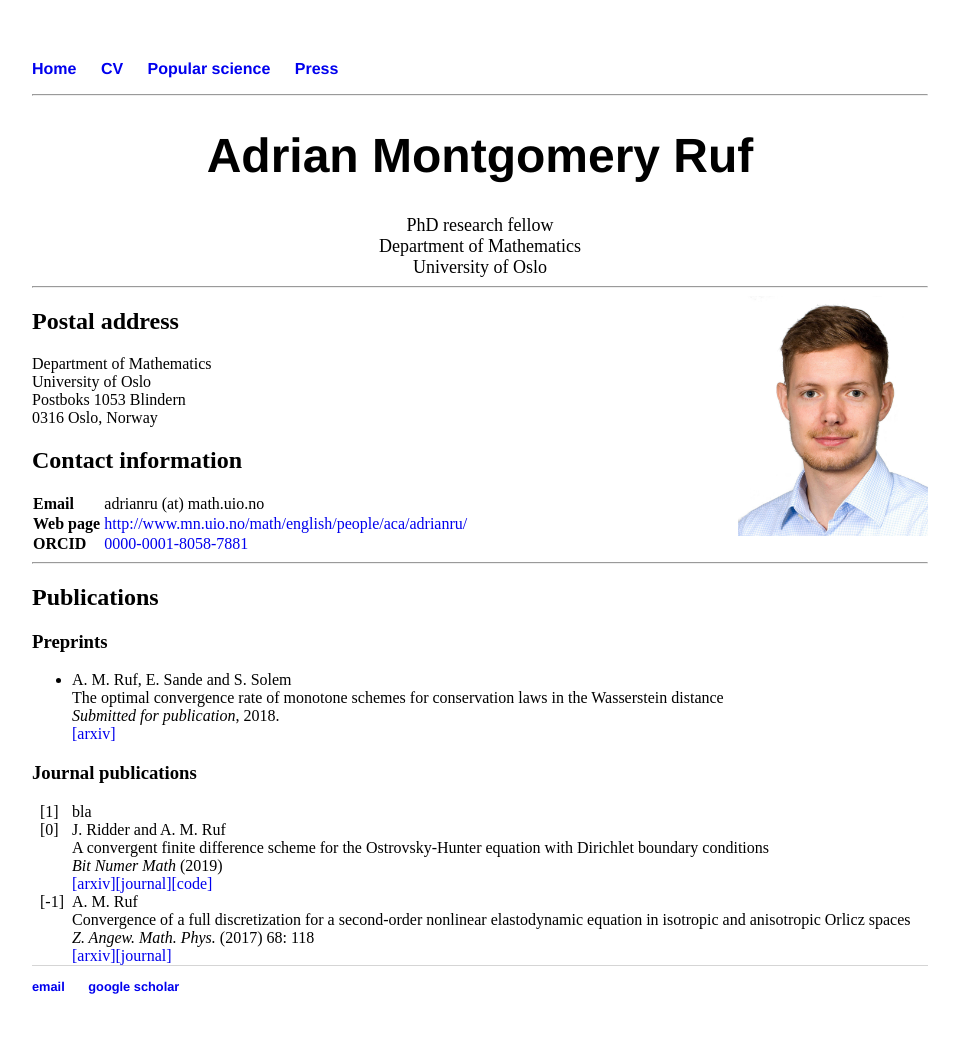
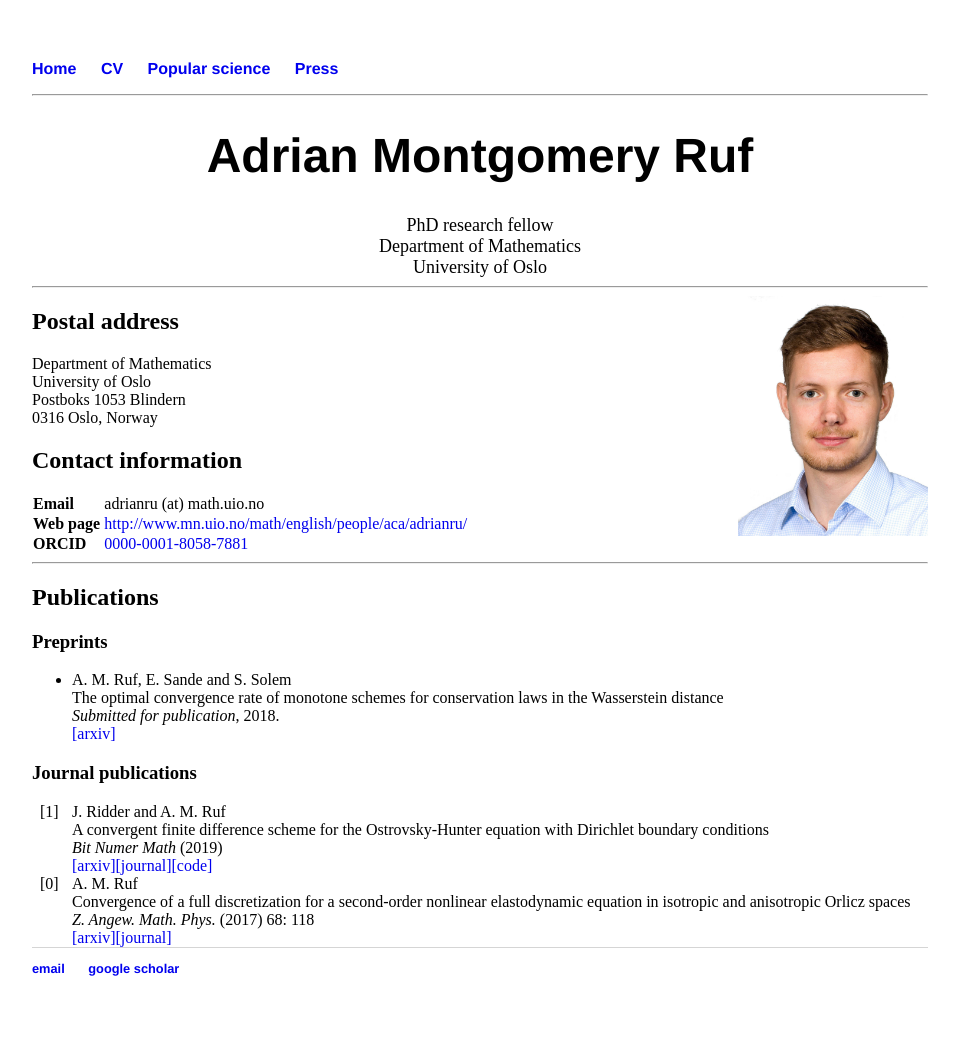
Before and after one commit to adrianmruf/adrianmruf.github.io, a Jekyll site: the page built from index.html, in a window 1280 px wide. Shown: the whole page, without its empty margins (160-1119 px from the left). Built offline with Jekyll 4.4.1, drawn with Linux system fonts in a browser that asks for light colours.

Commit message:
Update index.html

```diff
--- a/index.html
+++ b/index.html
@@ -63,7 +63,6 @@ th {
 	<h3>Journal publications</h3>
 
 	<ol>
-	<li> bla </li>
 	<li>J. Ridder and A. M. Ruf<br>A convergent finite difference scheme for the Ostrovsky-Hunter equation with Dirichlet boundary conditions<br>
 		<em>Bit Numer Math</em> (2019)<br>
 		<a href="https://arxiv.org/abs/1805.07255">[arxiv]</a><a href="https://link.springer.com/article/10.1007%2Fs10543-019-00746-7">[journal]</a><a href="https://github.com/adrianmruf/adrianmruf.github.io/blob/master/code/OH_with_bc.py">[code]</a>
```
